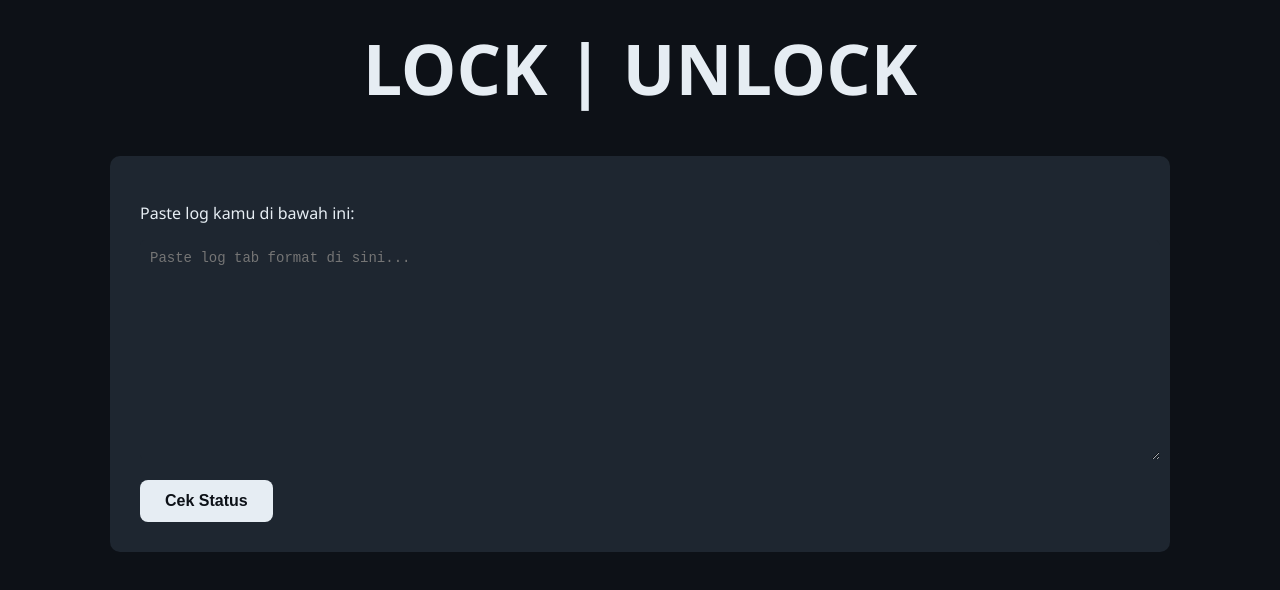
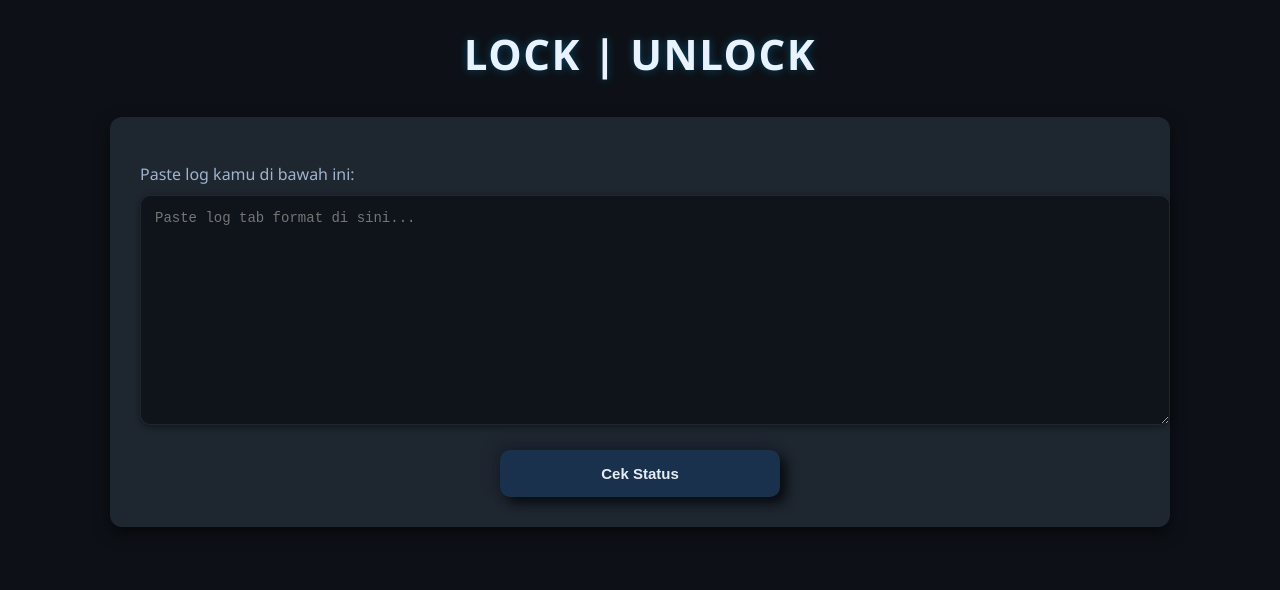
Before and after one commit to 711-hub/opr, a plain HTML site: page daftarlock/index.html in a window 1280 px wide. Drawn offline with Linux system fonts and the light colour scheme.

Commit message:
Update style.css

```diff
--- a/daftarlock/style.css
+++ b/daftarlock/style.css
@@ -1,26 +1,38 @@
 body {
       margin: 0;
-  background: #0d1117; /* Warna Background Utama */
+      background: #0d1117;
       font-family: 'Segoe UI', sans-serif;
-  color: #e6edf3; /* Warna Highlight */
+      color: #e6edf3;
+      display: flex;
+      flex-direction: column;
+      align-items: center;
     }
 
     header {
-  background: transparent;
-  padding: 20px 0 10px 0;
+      padding: 25px 0 15px 0;
       text-align: center;
-  font-size: 70px;
+      font-size: 42px;
       font-weight: bold;
-  color: #e6edf3; /* Warna Aksen */
+      color: #e8f3ff;
+      text-shadow: 0 0 8px #00aaff55;
+      letter-spacing: 1.5px;
     }
 
     .container {
+      width: 95%;
       max-width: 1000px;
-  margin: 30px auto;
-  background-color: rgba(0, 0, 0, 0.3);
+      margin: 20px auto 40px;
       padding: 30px;
-  border-radius: 10px;
-  background: #1e2630; /* Warna Background Kartu */
+      border-radius: 12px;
+      background: #1e2630;
+      box-shadow: 0 6px 16px rgba(0, 0, 0, 0.6); /* shadow lebih gelap */
+    }
+
+
+    p {
+      margin-bottom: 10px;
+      font-weight: 500;
+      color: #9fb4cc;
     }
 
     textarea {
@@ -28,52 +40,115 @@ textarea {
   height: 200px;
   font-family: monospace;
   font-size: 14px;
-  padding: 10px;
-  border-radius: 5px;
-  border: none;
-  background-color: #1e2630; /* Warna Background Kartu */
-  color: #e6edf3; /* Warna Highlight */
+  padding: 14px;
+  border-radius: 10px;
+  border: 1px solid rgba(255, 255, 255, 0.08);
+  background: #0f141b;
+  color: #e6edf3;
+  resize: vertical;
+  transition: all 0.3s ease;
+  box-shadow: 0 2px 6px rgba(0, 0, 0, 0.4);
 }
 
+textarea:focus {
+  outline: none;
+  border: 1px solid rgba(3, 115, 243, 0.4);
+  box-shadow: 0 0 10px rgba(3, 115, 243, 0.3);
+}
+
+
+    /* Tombol Animasi */
     button {
-  margin-top: 15px;
-  padding: 12px 25px;
-  font-size: 16px;
+      margin-top: 20px;
+      display: block;
+      width: 40%;
+      max-width: 280px;
+      padding: 15px 0;
+      font-size: 15px;
       border: none;
-  border-radius: 8px;
-  background-color: #e6edf3; /* Warna Aksen */
-  color: #0d1117; /* Warna Background Utama */
+      border-radius: 10px;
+      background: rgba(3, 115, 243, 0.15);
+      color: #e6edf3;
       cursor: pointer;
       font-weight: bold;
-  transition: e6edf3 0.3s;
+      position: relative;
+      overflow: hidden;
+      transition: all 0.3s ease;
+      box-shadow: 6px 6px 12px #080b0f,
+                  -6px -6px 12px #1a222d;
+      margin-left: auto;
+      margin-right: auto;
     }
 
-button:hover {
-  background-color: #e6edf3;
+    button::before {
+      content: "";
+      position: absolute;
+      top: 0;
+      left: -150%;
+      width: 150%;
+      height: 100%;
+      background: linear-gradient(
+        120deg,
+        transparent,
+        rgba(3, 115, 243, 0.4),
+        transparent
+      );
+      transform: skewX(-20deg);
+      animation: shine 3s infinite;
     }
 
+    @keyframes shine {
+      0% { left: -150%; }
+      100% { left: 150%; }
+    }
+
+    button:hover,
+    button:focus {
+      background: rgba(3, 115, 243, 0.25);
+      box-shadow: inset 4px 4px 8px #080b0f,
+                  inset -4px -4px 8px #1a222d,
+                  0 0 15px rgba(3, 115, 243, 0.4);
+      color: #fff;
+    }
+
+    /* Table */
     table {
       width: 100%;
       border-collapse: collapse;
       margin-top: 30px;
+      border-radius: 12px;
+      overflow: hidden;
+      box-shadow: 0 0 12px rgba(0, 18, 71, 0.25);
     }
 
     th, td {
       padding: 12px;
-  border: 1px solid #3b4b5a;
       text-align: center;
+      border: 1px solid rgba(255, 255, 255, 0.08);
     }
 
     th {
-  background-color: #e6edf3;
-  color: #e6edf3; /* Warna Highlight */
+      background: #1e2630;
+      color: #e6edf3;
+      font-weight: 600;
+      letter-spacing: 0.5px;
     }
 
     td {
-  background-color: #112233;
-  color: #e6edf3; /* Warna Highlight */
+      background: #161b22;
+      color: #e6edf3;
+      transition: background 0.3s;
     }
 
+    tr:nth-child(even) td {
+      background: #1b222c;
+    }
+
+    tr:hover td {
+      background: #222b36;
+    }
+
+    /* Peringatan */
     .peringatan {
       color: yellow;
       font-weight: bold;
```
Lines whose indentation alone changed are shown as unchanged.
